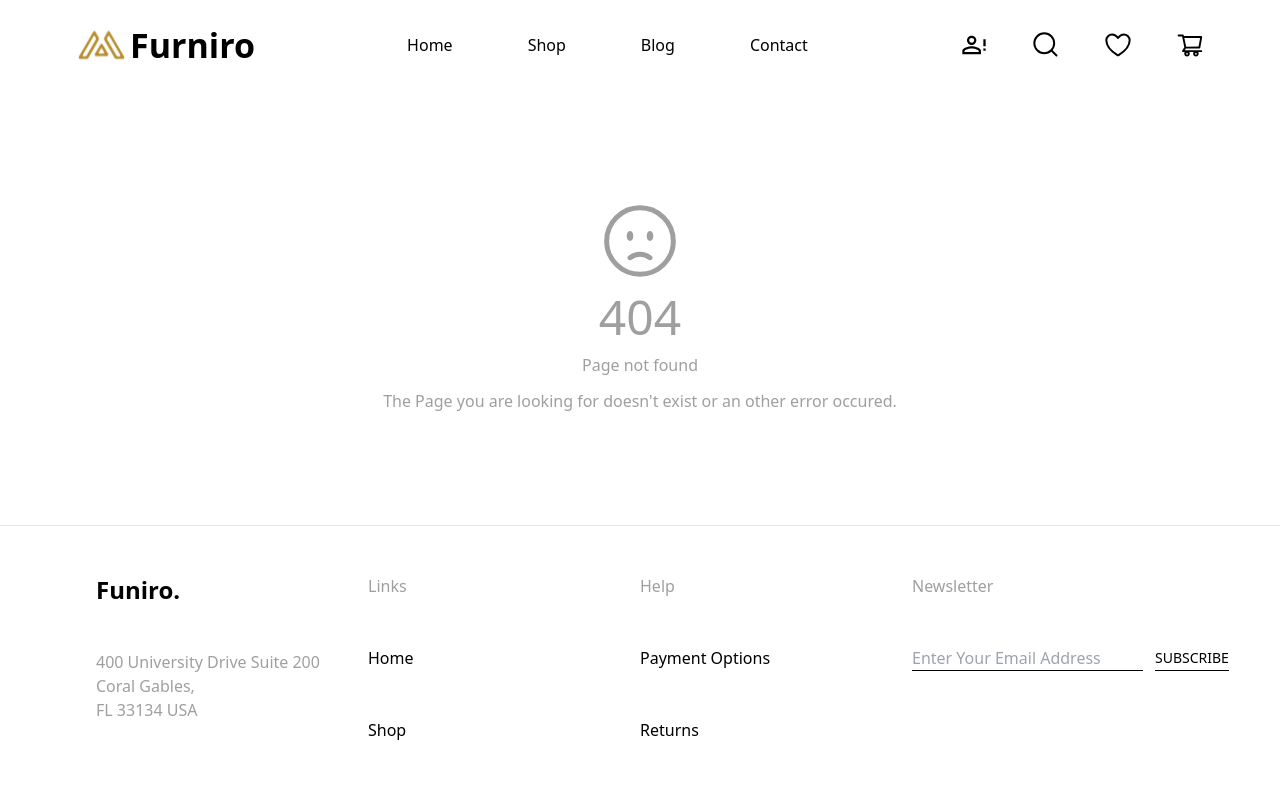
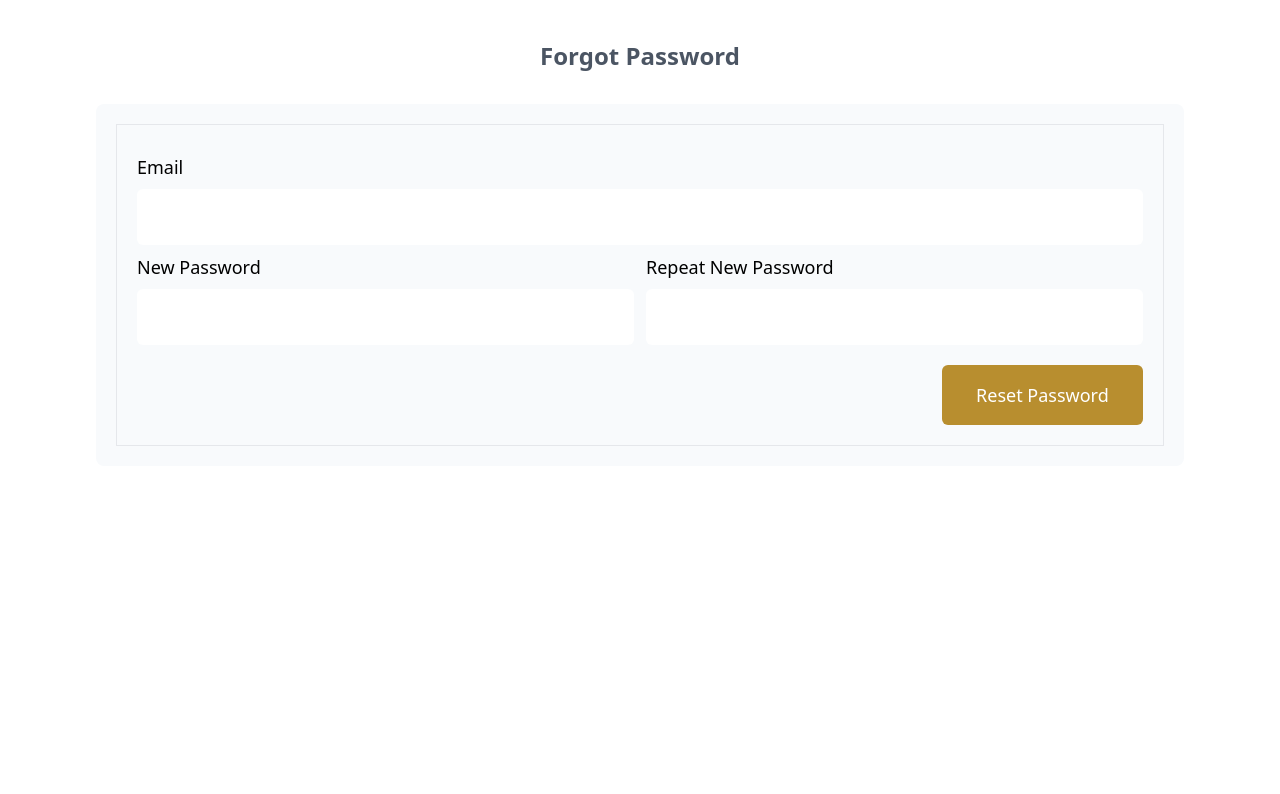
Before and after one commit to FrontendDev1025/Shopify_Template_Furniro, a React (Vite) app: page /forgot-password in a window 1280 px wide. Shown: the top 794 px of the page. Built offline with nearby package versions, Linux system fonts and the light colour scheme.

Commit message:
forgot password

```diff
--- a/src/components/common/Navbar.tsx
+++ b/src/components/common/Navbar.tsx
@@ -1,4 +1,4 @@
-import { useEffect, useState } from "react";
+import { useEffect, useMemo, useState } from "react";
 import { useSelector } from "react-redux";
 import { Link, NavLink } from "react-router-dom";
 import account from '../../assets/images/account.svg';
@@ -9,14 +9,24 @@ import openmenu from '../../assets/images/openmenu.svg';
 import search from '../../assets/images/search.svg';
 import shopCart from '../../assets/images/shoppingCart.svg';
 import { useModal } from "../../contexts/ModalContext";
-import { RootState } from "../../redux/app/store";
+import { RootState, useAppDispatch } from "../../redux/app/store";
+import { getAllCartItemsByUserId } from "../../redux/features/cartSlice";
 
 const Navbar = () => {
   const [isMenuOpen, setIsMenuOpen] = useState(false);
+  const dispatch = useAppDispatch();
+  const wishlistproducts = useSelector((state: RootState) => state.wishlist.product);
+  const cartItems = useSelector((state: RootState) => state.cart.getAllCartItems);
+  const userToken = localStorage.getItem('userToken');
+  const userid = localStorage.getItem('userId');
+  const { openModal } = useModal();
 
-  const wishlistproducts = useSelector((state: RootState) => state.wishlist.product);
+  const userid_int = useMemo(() => {
+    if (userid) {
+      return parseInt(userid);
+    }
+  }, [userid]);
 
-  const { openModal } = useModal();
 
   useEffect(() => {
     if (isMenuOpen) {
@@ -26,7 +36,11 @@ const Navbar = () => {
     }
   }, [isMenuOpen]);
 
-  const userToken = localStorage.getItem('userToken');
+  useEffect(() => {
+    if (userid_int) {
+      dispatch(getAllCartItemsByUserId(userid_int));
+    }
+  }, [dispatch]);
 
   return (
     <header className="bg-white md:shadow-sm">
@@ -50,7 +64,7 @@ const Navbar = () => {
         </div>
 
         <div className="lg:flex hidden items-center lg:gap-11">
-          <Link to={`${userToken?.length  ? '/profile/edit' : '/login'}`}>
+          <Link to={`${userToken?.length ? '/profile/edit' : '/login'}`}>
             <img src={account} alt="account-icon" />
           </Link>
           <Link to="/search">
@@ -63,7 +77,11 @@ const Navbar = () => {
               </div>}
             <img src={heart} alt="heart-icon" />
           </Link>
-          <div onClick={() => openModal('ShoppingModal')} className="cursor-pointer">
+          <div onClick={() => openModal('ShoppingModal')} className="cursor-pointer relative">
+            {cartItems.length > 0 &&
+              <div className="absolute -top-1 -right-1 bg-[#B88E2F] text-white text-center rounded-full w-4 h-4 text-[10px] flex items-center justify-center">
+                {cartItems.length > 9 ? <span>9+</span> : <span>{cartItems.length}</span>}
+              </div>}
             <img src={shopCart} alt="shopcart-icon" />
           </div>
         </div>
@@ -78,7 +96,7 @@ const Navbar = () => {
           <NavLink className={({ isActive }) => isActive ? "font-bold underline decoration-black" : ""} onClick={() => setIsMenuOpen(!isMenuOpen)} to="/search">Search</NavLink>
           <NavLink className={({ isActive }) => isActive ? "font-bold underline decoration-black" : ""} onClick={() => setIsMenuOpen(!isMenuOpen)} to="/favorites">Favorites</NavLink>
           <NavLink className={({ isActive }) => isActive ? "font-bold underline decoration-black" : ""} onClick={() => setIsMenuOpen(!isMenuOpen)} to="/cart">Cart</NavLink>
-          <NavLink className={({ isActive }) => isActive ? "font-bold underline decoration-black" : ""} onClick={() => setIsMenuOpen(!isMenuOpen)} to={`${userToken?.length  ? '/profile/edit' : '/login'}`}>Profile</NavLink>
+          <NavLink className={({ isActive }) => isActive ? "font-bold underline decoration-black" : ""} onClick={() => setIsMenuOpen(!isMenuOpen)} to={`${userToken?.length ? '/profile/edit' : '/login'}`}>Profile</NavLink>
         </div>
 
       </nav>
--- a/src/main.tsx
+++ b/src/main.tsx
@@ -7,7 +7,7 @@ import App from './App.tsx';
 import Spinner from './components/common/Spinner.tsx';
 import { ModalProvider } from './contexts/ModalContext.tsx';
 import './index.css';
-import ForgotPassword from './pages/auth/ChangePassword.tsx';
+import ForgotPassword from './pages/auth/ForgotPassword.tsx';
 import ProfileEdit from './pages/auth/ProfileEdit.tsx';
 import { persistor, store } from './redux/app/store.ts';
 
@@ -47,6 +47,7 @@ const router = createBrowserRouter(createRoutesFromElements(
       <Route path='*' element={<NotFound />} />
     </Route>
     <Route path='/login' element={<Login />} />
+    <Route path='/forgot-password' element={<ForgotPassword />} />
     <Route path='/register' element={<Register />} />
   </Route>
 ));
--- /dev/null
+++ b/src/models/ForgotPasswordType.ts
@@ -0,0 +1,5 @@
+export type ResetPasswordType = {
+    email: string,
+    newPassword: string,
+    repeatNewPassword: string
+};
--- a/src/pages/auth/ChangePassword.tsx
+++ b/src/pages/auth/ChangePassword.tsx
@@ -1,11 +1,11 @@
 import { useFormik } from 'formik';
 import { useCallback, useEffect, useMemo, useState } from 'react';
 import { useSelector } from 'react-redux';
+import Swal from 'sweetalert2';
+import withReactContent from 'sweetalert2-react-content';
 import { RootState, useAppDispatch } from '../../redux/app/store';
 import { changePassword } from '../../redux/features/authSlice';
 import { ChangePasswordYup } from './ChangePasswordYup';
-import Swal from 'sweetalert2'
-import withReactContent from 'sweetalert2-react-content'
 const MySwal = withReactContent(Swal);
 
 const ChangePassword = () => {
--- /dev/null
+++ b/src/pages/auth/ForgotPassword.tsx
@@ -0,0 +1,87 @@
+import { useFormik } from 'formik';
+import Swal from 'sweetalert2';
+import withReactContent from 'sweetalert2-react-content';
+import { RootState, useAppDispatch } from '../../redux/app/store';
+import { resetPassword } from '../../redux/features/forgotPasswordSlice';
+import { ForgotPasswordYup } from './ForgotPasswordYup';
+import { useEffect, useState } from 'react';
+import { useSelector } from 'react-redux';
+const MySwal = withReactContent(Swal);
+
+const ForgotPassword = () => {
+    const dispatch = useAppDispatch();
+    const [errorMsg, setErrorMsg] = useState('');
+    const { error, isSuccess } = useSelector((state: RootState) => state.forgotPassword)
+
+    const { handleChange, values, handleSubmit, errors, resetForm } = useFormik({
+        initialValues: {
+            email: '',
+            newPassword: "",
+            repeatNewPassword: "",
+        },
+        validationSchema: ForgotPasswordYup,
+        onSubmit: () => { }
+    });
+
+    useEffect(() => {
+        if (error?.length > 0 && !isSuccess) {
+            setErrorMsg(error);
+        } else {
+            setErrorMsg('');
+            resetForm();
+        }
+    }, [error, errorMsg, isSuccess]);
+
+    const resetPasswordClickHandler = () => {
+        if (values.email.length > 0 && values.newPassword.length > 0 && values.repeatNewPassword.length > 0) {
+            dispatch(resetPassword({
+                email: values.email,
+                newPassword: values.newPassword,
+                repeatNewPassword: values.repeatNewPassword
+            })).then((confirm) => {
+                if (confirm?.payload?.length === 0) {
+                    MySwal.fire({
+                        position: "top-end",
+                        icon: "success",
+                        title: "Your password has been updated successfully",
+                        showConfirmButton: false,
+                        timer: 1500
+                    });
+                }
+            })
+        }
+    };
+
+    return (
+        <div className="w-[85%] mx-auto py-10">
+            <section className="w-full">
+                <h1 className="font-bold text-2xl text-center text-gray-600 xl:block hidden select-none">Forgot Password</h1>
+                <div className="xl:mt-8 bg-slate-50 p-5 rounded-lg w-full">
+                    <span className='text-sm font-bold text-red-500'>{!isSuccess && (errorMsg && errorMsg)} </span>
+                    <form className="w-full border p-5" onSubmit={handleSubmit}>
+                        <div className="w-full">
+                            <label htmlFor="email" className="block capitalize font-medium text-lg my-2 select-none">email</label>
+                            <input className="p-4 rounded-md focus:outline w-full focus:outline-gray-500" value={values.email} name='email' type="email" id="email" onChange={handleChange} />
+                            {errors.email ? <div className='text-red-600 font-semibold text-sm text-right'>{errors.email}</div> : ""}
+                        </div>
+                        <div className="flex gap-3 xl:flex-row flex-col">
+                            <div className="xl:w-6/12 w-full">
+                                <label htmlFor="newPassword" className="block capitalize font-medium text-lg my-2 select-none">new password</label>
+                                <input className="p-4 rounded-md focus:outline w-full focus:outline-gray-500" value={values.newPassword} name='newPassword' type="text" id="newPassword" onChange={handleChange} />
+                                {errors.newPassword ? <div className='text-red-600 font-semibold text-sm text-right'>{errors.newPassword}</div> : ""}
+                            </div>
+                            <div className="xl:w-6/12 w-full">
+                                <label htmlFor="repeatNewPassword" className="block capitalize font-medium text-lg my-2 select-none">Repeat new password</label>
+                                <input className="p-4 rounded-md focus:outline w-full focus:outline-gray-500" value={values.repeatNewPassword} name='repeatNewPassword' type="text" id="repeatNewPassword" onChange={handleChange} />
+                                {errors.repeatNewPassword ? <div className='text-red-600 font-semibold text-sm text-right'>{errors.repeatNewPassword}</div> : ""}
+                            </div>
+                        </div>
+                        <button className="block bg-[#B88E2F] text-white font-medium text-lg xl:w-[20%] w-full ml-auto py-4 rounded-md mt-5 hover:bg-yellow-600" onClick={resetPasswordClickHandler} type='submit' >Reset Password</button>
+                    </form>
+                </div>
+            </section>
+        </div>
+    )
+}
+
+export default ForgotPassword;
--- /dev/null
+++ b/src/pages/auth/ForgotPasswordYup.ts
@@ -0,0 +1,22 @@
+import * as Yup from 'yup';
+
+export const ForgotPasswordYup = Yup.object({
+    email: Yup.string()
+        .required('Required')
+        .email('Invalid email address.')
+        .max(256, 'Must be 256 characters or less.'),
+
+    newPassword: Yup.string()
+        .required('Required')
+        .matches(/[A-Z]/, 'Password must contain at least one uppercase character.')
+        .matches(/^(?=.*[!@#$%^&*]).+$/, 'Password must contain at least one symbol.')
+        .matches(/^(?=.*[0-9])(?=.*[!@#$%^&*]).+$/, 'Password must contain at least one numeric value.')
+        .min(8, 'Must be 8 characters or more.'),
+
+    repeatNewPassword: Yup.string()
+        .required('Required')
+        .matches(/[A-Z]/, 'Password must contain at least one uppercase character.')
+        .matches(/^(?=.*[!@#$%^&*]).+$/, 'Password must contain at least one symbol.')
+        .matches(/^(?=.*[0-9])(?=.*[!@#$%^&*]).+$/, 'Password must contain at least one numeric value.')
+        .min(8, 'Must be 8 characters or more.'),
+});
--- a/src/pages/auth/Login.tsx
+++ b/src/pages/auth/Login.tsx
@@ -67,7 +67,7 @@ const Login = () => {
             {errors.password ? <div className='text-red-600 font-semibold text-sm'>{errors.password}</div> : null}
           </div>
           <div className="flex items-center justify-between">
-            <Link to="/profile/change-password" className="text-sm font-medium text-black hover:underline">Forgot password?</Link>
+            <Link to="/forgot-password" className="text-sm font-medium text-black hover:underline">Forgot password?</Link>
           </div>
           <button type="submit" className="w-full text-white bg-primary-600 hover:bg-primary-700 focus:ring-4 focus:outline-none focus:ring-primary-300 font-medium rounded-lg text-sm px-5 py-2.5 text-center bg-yellow-700 border dark:hover:bg-primary-700 dark:focus:ring-primary-800">Sign in</button>
           <p className="text-sm text-black font-medium text-right">
--- /dev/null
+++ b/src/redux/features/forgotPasswordSlice.ts
@@ -0,0 +1,59 @@
+import { createAsyncThunk, createSlice } from '@reduxjs/toolkit';
+import axios from 'axios';
+import { ResetPasswordType } from '../../models/ForgotPasswordType';
+
+const baseUrl = 'http://immutable858-001-site1.atempurl.com/api/ForgotPassword/';
+
+interface ForgotPasswordState {
+    loading: 'idle' | 'pending' | 'succeeded' | 'failed',
+    isSuccess: boolean,
+    message: string,
+    error: string
+};
+
+export const resetPassword = createAsyncThunk(
+    'forgotPassword/resetPassword',
+    async (forgotPasswordData: ResetPasswordType, { rejectWithValue }) => {
+        try {
+            const response = await axios.post(`${baseUrl}ResetPassword`, forgotPasswordData);
+            return (await response.data);
+        } catch (error: any) {
+            return rejectWithValue(error.response.data.Message);
+        }
+    }
+);
+
+const initialState = {
+    loading: 'idle',
+    isSuccess: false,
+    message: '',
+    error: ''
+} as ForgotPasswordState;
+
+const forgotPasswordSlice = createSlice({
+    name: 'forgotPassword',
+    initialState,
+    reducers: {},
+    extraReducers: (builder) => {
+        builder.addCase(resetPassword.pending, (state) => {
+            state.loading = 'pending';
+        });
+        builder.addCase(resetPassword.fulfilled, (state, action) => {
+            state.loading = 'succeeded';
+            state.isSuccess = true;
+            state.message = action.payload.message;
+            console.log('action in forgot password fulfilled addCase: ', action.payload);
+        });
+        builder.addCase(resetPassword.rejected, (state, action) => {
+            state.loading = 'failed';
+            state.isSuccess = false;
+            if (action.error) {
+                state.error = action.payload as string;
+            } else {
+                state.error = 'An unknown error occurred';
+            }
+        });
+    }
+});
+
+export default forgotPasswordSlice.reducer;
--- a/src/redux/reducers.ts
+++ b/src/redux/reducers.ts
@@ -11,6 +11,7 @@ import shopReducer from '../redux/features/shopSlice';
 import checkoutReducer from '../redux/features/checkoutSlice';
 import productDetailReducer from '../redux/features/productDetailSlice';
 import cartReducer from '../redux/features/cartSlice';
+import forgotPasswordReducer from '../redux/features/forgotPasswordSlice';
 
 export const rootReducer = combineReducers({
     wishlist: wishlistReducer,
@@ -24,5 +25,6 @@ export const rootReducer = combineReducers({
     shop: shopReducer,
     checkout: checkoutReducer,
     productDetail: productDetailReducer,
-    cart: cartReducer
+    cart: cartReducer,
+    forgotPassword: forgotPasswordReducer
 });
```
